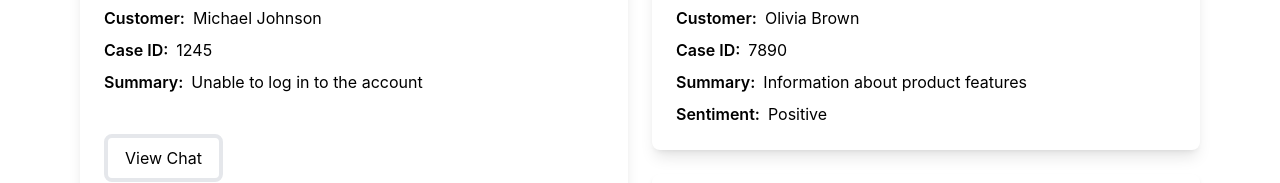
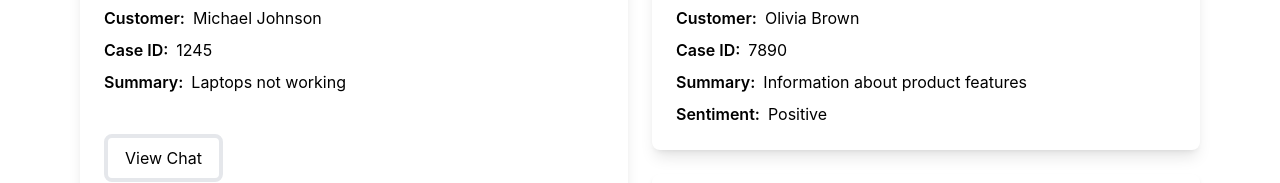
Before and after one commit to ShreyansJain07/AccessDenied_Augenblick, a React (Create React App) app in the folder frontend-chat/: page /dashboard in a window 1280 px wide. Shown: the part 322-505 px from the top of the page. Built offline with nearby package versions, Linux system fonts and the light colour scheme.

Commit message:
dashboard

```diff
--- a/frontend-chat/src/components/Chat.jsx
+++ b/frontend-chat/src/components/Chat.jsx
@@ -25,6 +25,7 @@ export default function Chat() {
       setChatState((prev) => [
         ...prev,
         {
+
           id: Date.now() + 1,
           message: response.data.output.join(" "),
           sender: "bot",
--- a/frontend-chat/src/components/Dashboard.jsx
+++ b/frontend-chat/src/components/Dashboard.jsx
@@ -25,7 +25,7 @@ export default function Dashboard() {
                 </div>
                 <div className="flex items-center space-x-2">
                   <span className="font-semibold">Summary:</span>
-                  <span>Unable to log in to the account</span>
+                  <span>Laptops not working</span>
                 </div>
               </div>
               <button className="w-[40] border-4 max-w-xs margin-auto px-[17px] py-[8px] mt-10 rounded-lg transition-all hover:bg-black hover:text-white hover:border-0 hover:scale-105" size="lg" variant="outline">
```
